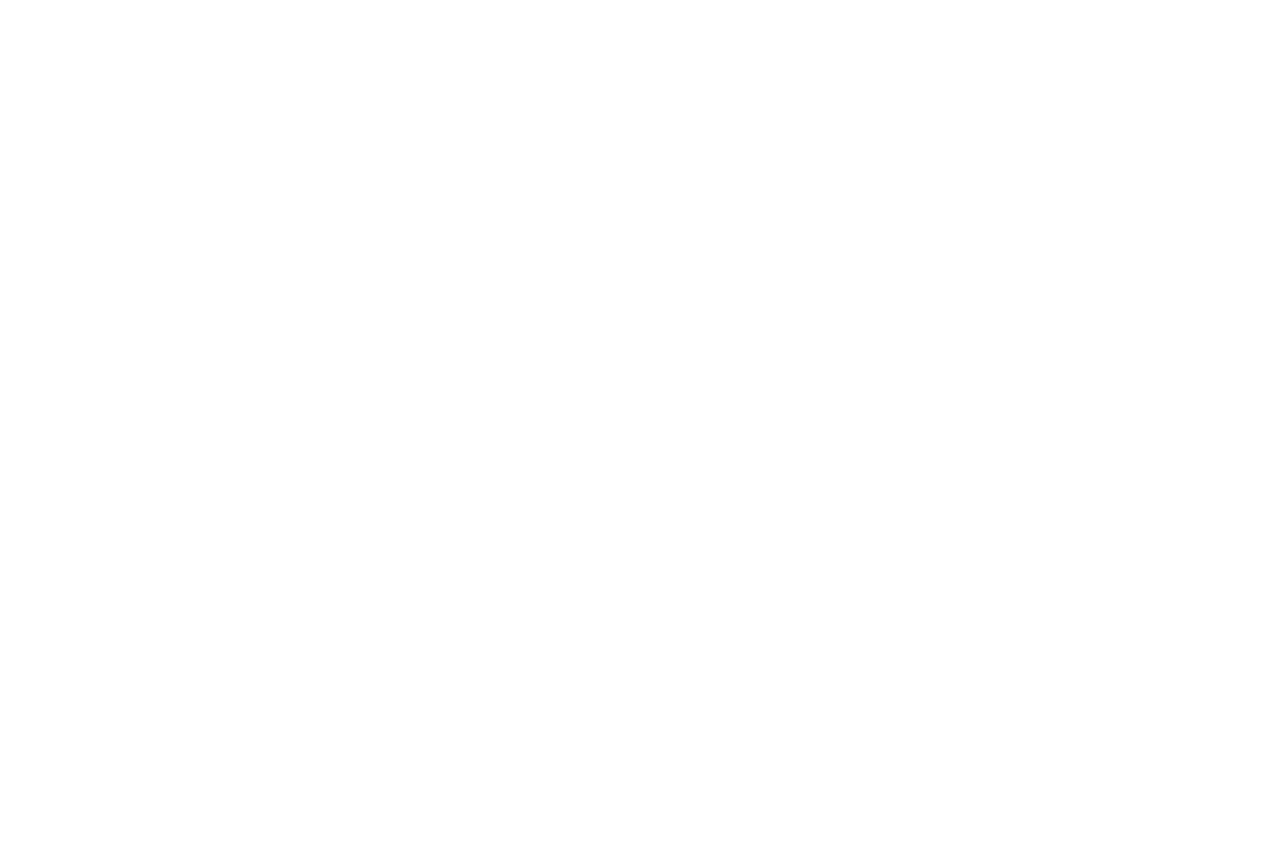
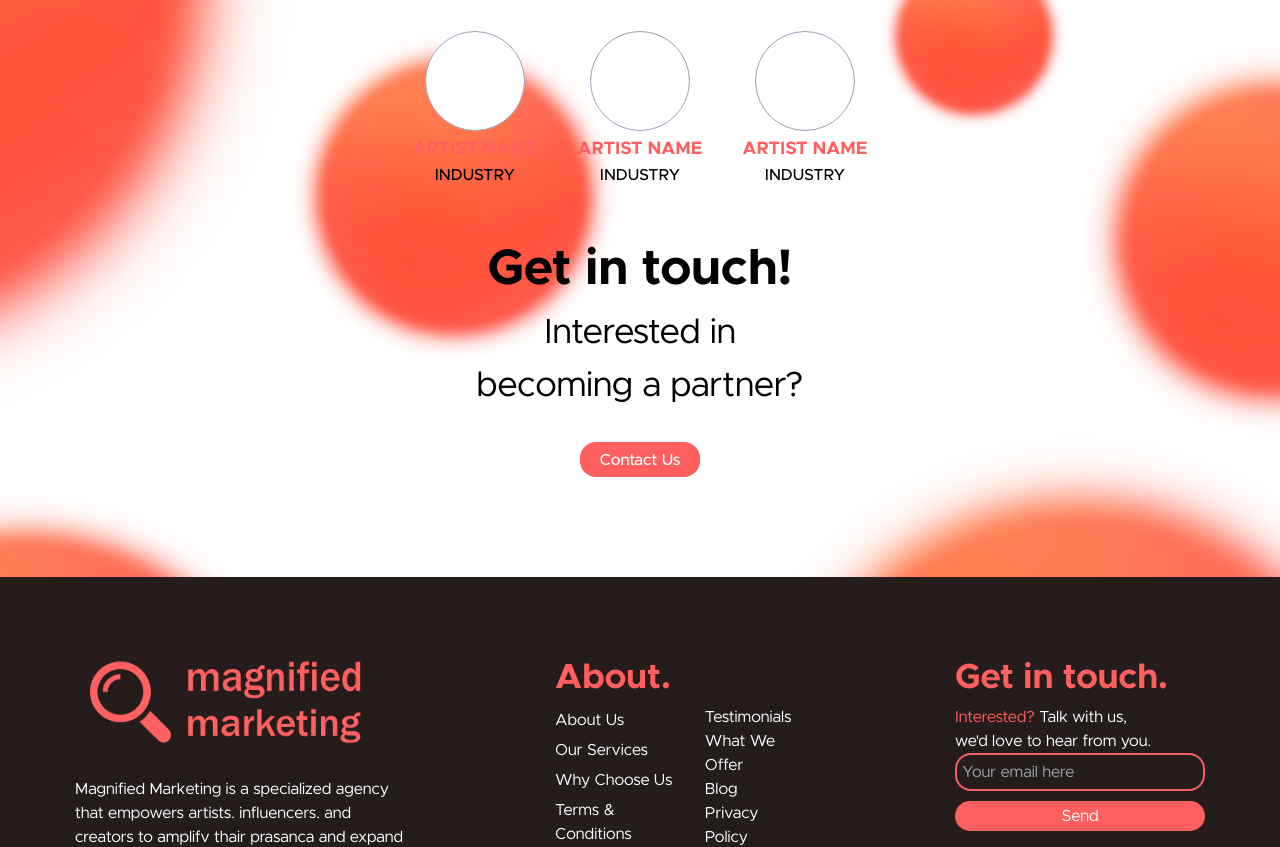
Before and after one commit to KacpersDev/Magnified, a Next.js app: page /partnership in a window 1280 px wide. Before the commit this address had no page. Shown: the part 524-1371 px from the top of the page. Before the commit the page ends 800 px from the top, so only its background shows below. Built offline with nearby package versions, Linux system fonts and the light colour scheme.

Commit message:
up to date

```diff
--- /dev/null
+++ b/src/app/blog/page.tsx
@@ -0,0 +1,13 @@
+import Header from "../components/header/Header";
+import Blog from "../components/blog/Blog";
+import Footer from "../components/footer/Footer";
+
+export default function Home(){
+    return(
+        <>
+            <Header/>
+            <Blog/>
+            <Footer/>
+        </>
+    )
+}
--- /dev/null
+++ b/src/app/components/blog/Blog.tsx
@@ -0,0 +1,41 @@
+import Left from "@/app/assets/left.png";
+import Right from "@/app/assets/right.png";
+
+import Image from "next/image";
+
+const Blog = () => {
+    return(
+        <div className="font-metropolis mt-[100px]">
+            <p className="text-[50px] text-center font-metropolis_900">OUR BLOG POSTS</p>
+            <p className="text-center text-[30px] w-[500px] ml-auto mr-auto">
+                Our blog posts aim to showcase our work, new and up-coming artists,
+                industry leading analysis's done by our dedicated team, analysis on genres and much more!
+            </p>
+            <p className="text-center text-[30px] mt-[30px]">Keep up to date by subscribing below!</p>
+            <form className="grid justify-center">
+                <input className="w-[350px] h-[35px] rounded-2xl p-[5px] border-2 border-[#ff5f5f]" type="email" placeholder="Your email here"/>
+                <input className="bg-[#ff5f5f] text-white font-metropolis_600 h-[35px] w-[200px] rounded-2xl mt-[5px] ml-auto mr-auto hover:cursor-pointer" type="submit" value={"Subscribe!"}/>
+            </form>
+            <div>
+                <div className="flex">
+                    <p className="font-metropolis_700 text-[35px]">Latest Posts</p>
+                    <Image width={32} height={32} src={Left} alt="Left"/>
+                    <Image width={32} height={32} src={Right} alt="Right"/>
+                </div>
+                <div>
+                    <div className="border-2 border-black">
+                        <div className="flex">
+                            <p className="text-[#ff5f5f] font-metropolis_700 text-[35px]">Release of...</p>
+                            <div className="grid">
+                                <p className="text-[#ffc2c2]"><span className="text-[#ff5f5f]">By:</span> Hayden Keeperman</p>
+                                <p className="text-[#ffc2c2]"><span className="text-[#ff5f5f]">Posted:</span> 0/11/2023</p>
+                            </div>
+                        </div>
+                    </div>
+                </div>
+            </div>
+        </div>
+    )
+}
+
+export default Blog;
--- /dev/null
+++ b/src/app/components/partners/Partners.tsx
@@ -0,0 +1,31 @@
+const Partners = () => {
+    return(
+        <div className="mt-[100px] font-metropolis">
+            <p className="text-center font-metropolis_900 text-[50px] mb-[50px]">NOTABLE PARTNERSHIPS</p>
+            <div className="flex justify-center">
+                <div className="grid m-5">
+                    <div className="w-[100px] h-[100px] bg-white border border-slate-400 rounded-[100px] ml-auto mr-auto"/>
+                    <p className="text-center text-[18px] mt-[5px] font-metropolis_700 text-[#ff5f5f]">ARTIST NAME</p>
+                    <p className="text-center font-metropolis_600 text-[16px]">INDUSTRY</p>
+                </div>
+                <div className="grid m-5">
+                    <div className="w-[100px] h-[100px] bg-white border border-slate-400 rounded-[100px] ml-auto mr-auto"/>
+                    <p className="text-center text-[18px] mt-[5px] font-metropolis_700 text-[#ff5f5f]">ARTIST NAME</p>
+                    <p className="text-center font-metropolis_600 text-[16px]">INDUSTRY</p>
+                </div>
+                <div className="grid m-5">
+                    <div className="w-[100px] h-[100px] bg-white border border-slate-400 rounded-[100px] ml-auto mr-auto"/>
+                    <p className="text-center text-[18px] mt-[5px] font-metropolis_700 text-[#ff5f5f]">ARTIST NAME</p>
+                    <p className="text-center font-metropolis_600 text-[16px]">INDUSTRY</p>
+                </div>
+            </div>
+            <div className="text-center mt-[25px]">
+                <p className="text-[50px] font-metropolis_700">Get in touch!</p>
+                <p className="text-[35px] w-[350px] ml-auto mr-auto">Interested in becoming a partner?</p>
+                <button className="bg-[#ff5f5f] w-[120px] h-[35px] rounded-2xl text-white font-metropolis_600 mt-[30px]">Contact Us</button>
+            </div>
+        </div>
+    )
+}
+
+export default Partners;
--- /dev/null
+++ b/src/app/partnership/page.tsx
@@ -0,0 +1,13 @@
+import Header from "../components/header/Header";
+import Partners from "../components/partners/Partners";
+import Footer from "../components/footer/Footer";
+
+export default function Home(){
+    return(
+        <>
+            <Header/>
+            <Partners/>
+            <Footer/>
+        </>
+    )
+}
```
